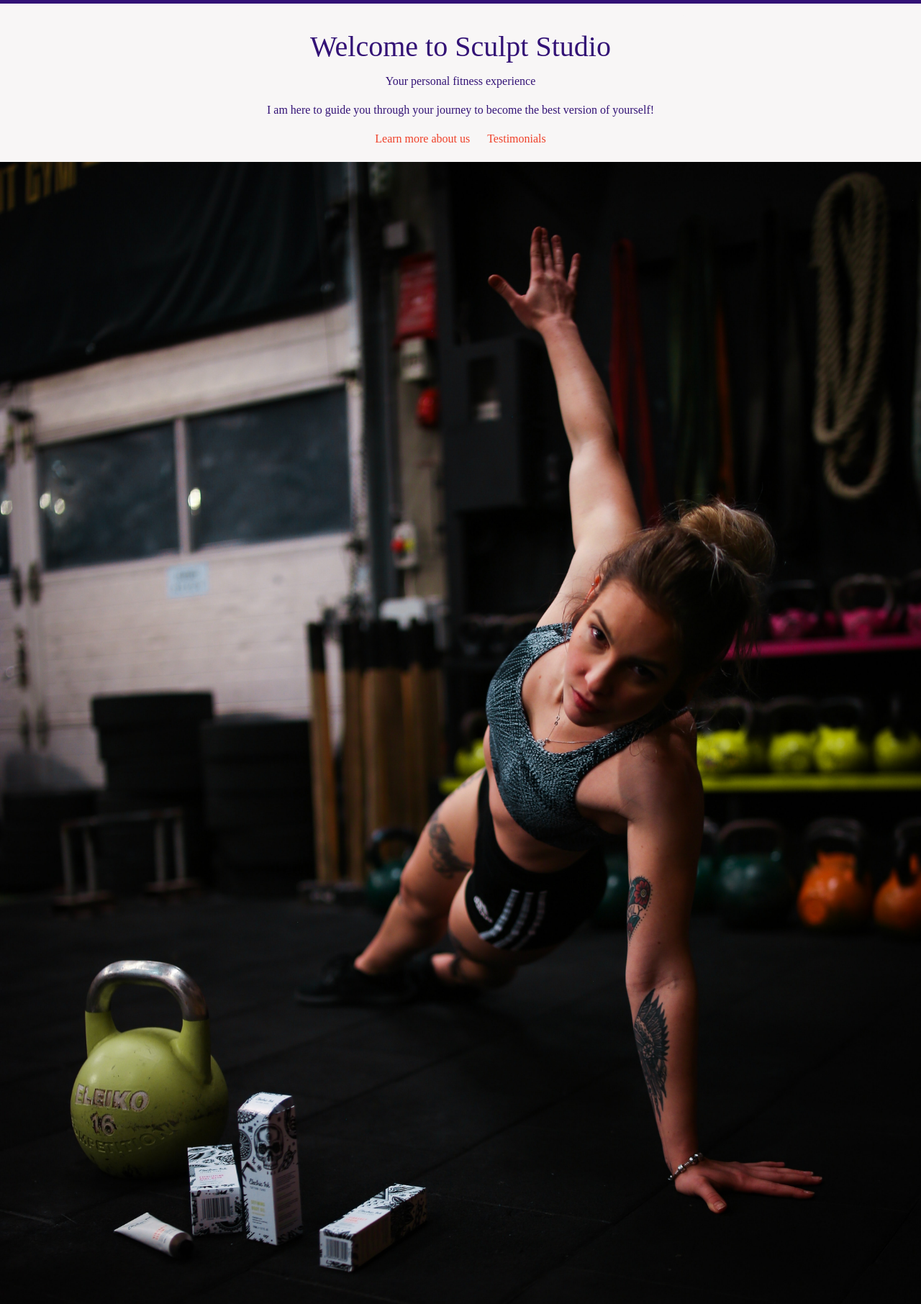
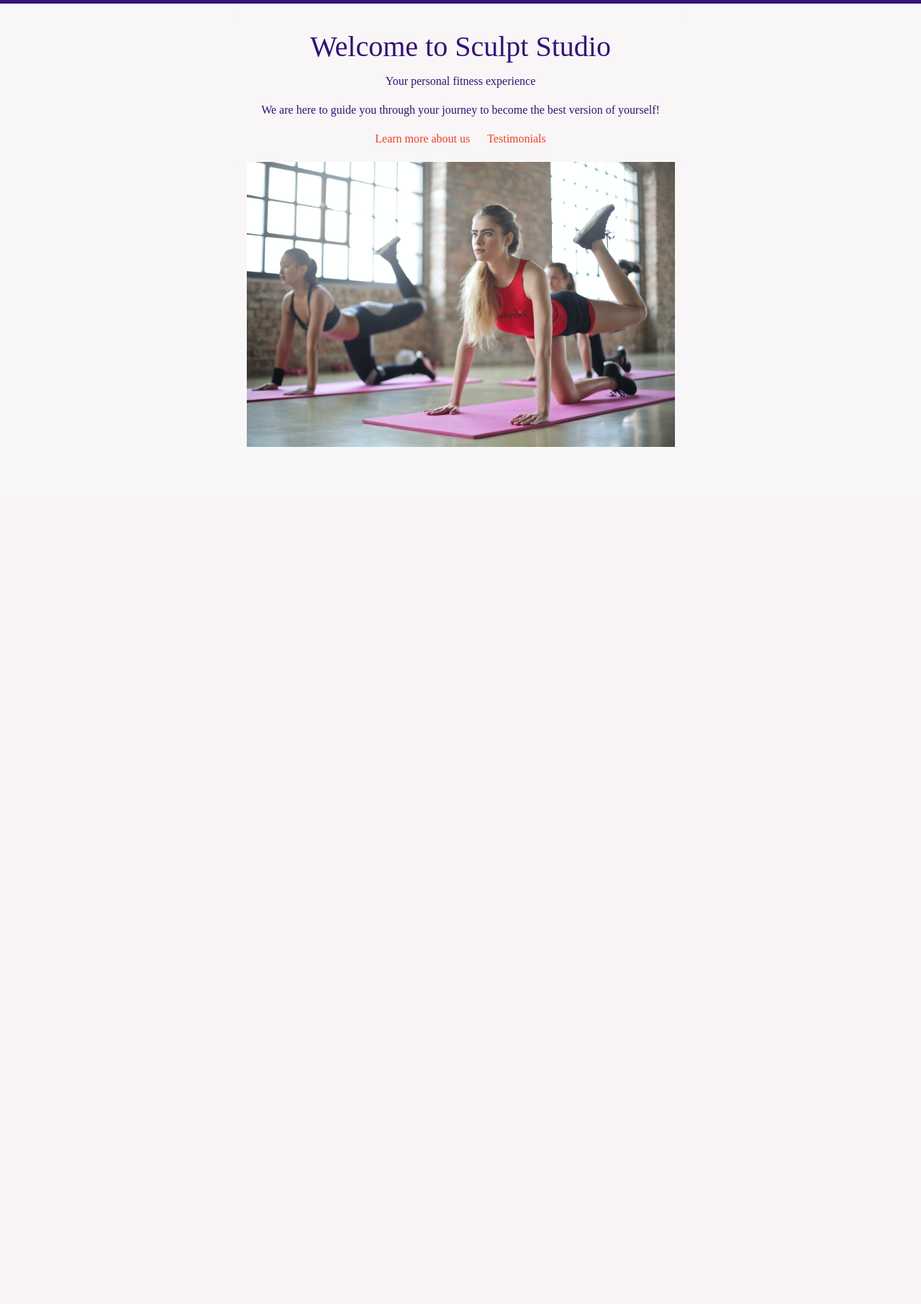
Before and after one commit to Code-Institute-Submissions/Sculpt-Studio, a Django app: page / in a window 1280 px wide. Shown: the part 110-1922 px from the top of the page at 72% size. After the commit the page ends 731 px from the top, so only its background shows below. Run offline with Django 3.2, Linux system fonts and the light colour scheme; some libraries are stand-ins or nearby versions.

Commit message:
index.html picture updated

```diff
--- a/home/templates/home/index.html
+++ b/home/templates/home/index.html
@@ -6,17 +6,14 @@
             <div class="card-body">
                 <h1 class="card-title">Welcome to Sculpt Studio</h1>
                 <p>Your personal fitness experience</p>
-                <p class="card-text">I am here to guide you through your journey to become the best version of yourself!</p>
+                <p class="card-text">We are here to guide you through your journey to become the best version of yourself!</p>
                 <a href="{% url 'about_me' %}" class="card-link">Learn more about us</a>
                 <a href="#" class="card-link">Testimonials</a>
             </div>
         </div>
+        <div class="col">
+            <img src="/media/index_photo.jpg" alt="woman in gym" height="50%" width="100%">
+        </div>
     </section>
 </div>
-<div class="row">
-    <div class="col">
-        <img src="/media/woman_gym.jpg" alt="woman in gym" height="auto" width="100%">
-    </div>
-</div>
-
 {% endblock %}
```
Also changed, not shown: media/index_photo.jpg (added), media/woman_gym.jpg (deleted).
